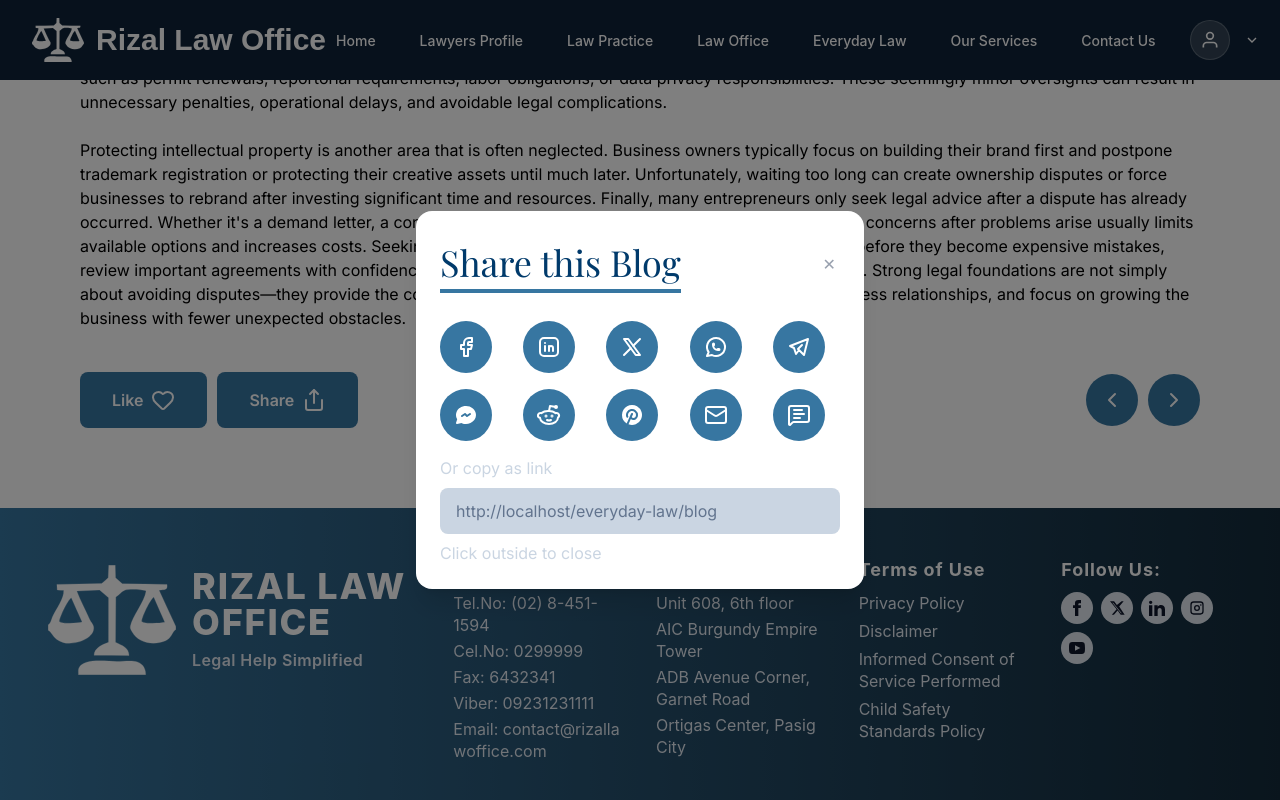
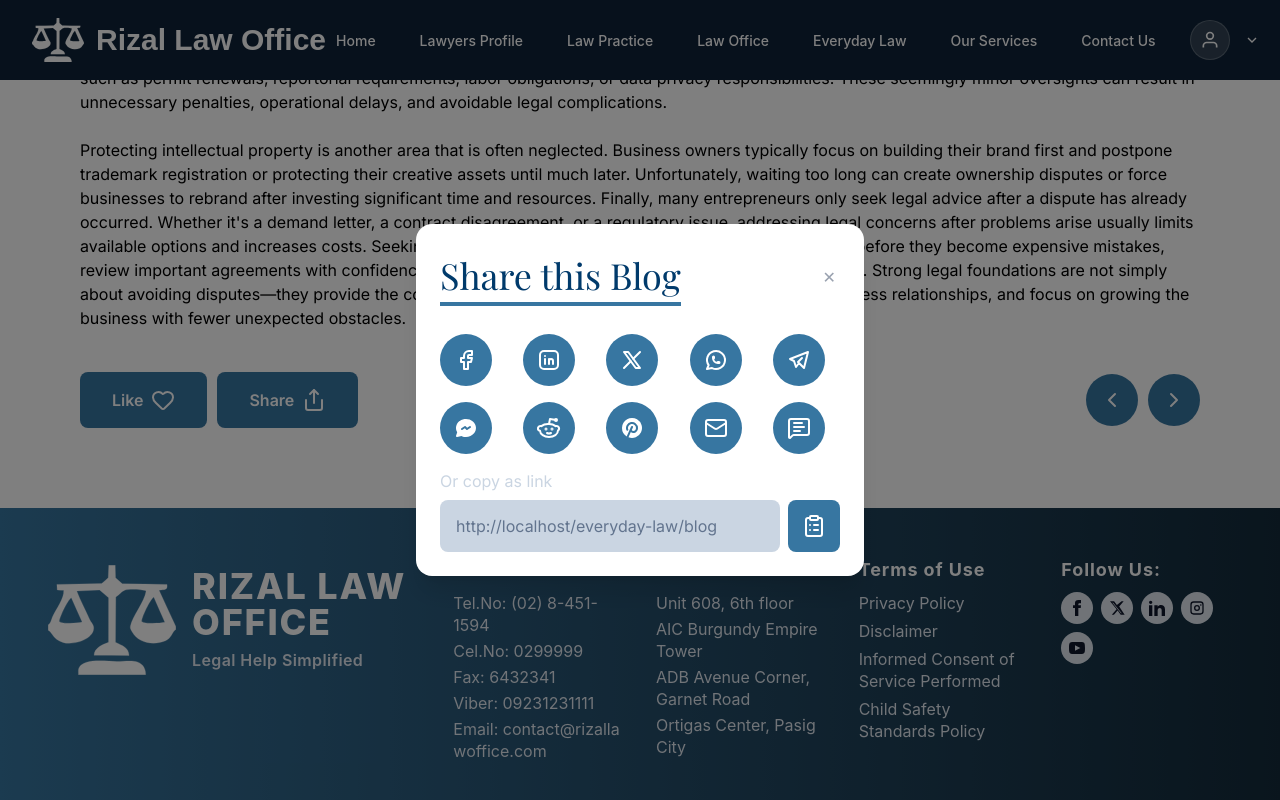
Before and after one commit to karllogdat/lexmeet-group4-template, a React (Vite) app: page /everyday-law/blog in a window 1280 px wide. Both pictures are taken after a click on the button "Share". Shown: the part 1512-2312 px from the top of the page. Built offline with nearby package versions, Linux system fonts and the light colour scheme; a web font is replaced by a local one.

Commit message:
fix: added visible button for user experience

```diff
--- a/src/components/Button.jsx
+++ b/src/components/Button.jsx
@@ -3,7 +3,7 @@ export default function Button({ children, onClick }) {
     <button
       type="button"
       onClick={onClick}
-      className="flex items-center gap-2 w-fit px-8 py-4 bg-g4-700 text-white g4-button rounded-lg cursor-pointer"
+      className="flex items-center gap-2 w-fit px-8 py-4 bg-g4-700 hover:bg-g4-500 text-white g4-button rounded-lg cursor-pointer transition-colors transition-300"
     >
       {children}
     </button>
--- a/src/components/IconButton.jsx
+++ b/src/components/IconButton.jsx
@@ -1,7 +1,10 @@
-export default function IconButton({ children }) {
+export default function IconButton({ children, onClick }) {
   return (
-    <div className="w-shrink h-shrink p-3.5 bg-g4-700 text-white rounded-lg">
+    <button
+      onClick={onClick}
+      className="w-shrink h-shrink p-3.5 bg-g4-700 hover:bg-g4-500 text-white rounded-lg transition-colors transiiton-300"
+    >
       {children}
-    </div>
+    </button>
   );
 }
--- a/src/components/everyday_law/ShareLink.jsx
+++ b/src/components/everyday_law/ShareLink.jsx
@@ -1,15 +1,19 @@
-import { useState } from "react";
+import { useRef, useState } from "react";
+import IconButton from "../IconButton";
+import { ClipboardListIcon } from "lucide-react";
 
 export default function ShareLink() {
   const [copied, setCopied] = useState(false);
 
   const shareLink = window.location.href;
 
+  const inputRef = useRef(null);
+
   const handleCopy = async (e) => {
-    e.target.select();
+    inputRef.current?.select();
 
     try {
-      await navigator.clipboard.writeText(shareLink);
+      await navigator.clipboard.writeText(inputRef.current.value);
       setCopied(true);
 
       setTimeout(() => {
@@ -22,13 +26,19 @@ export default function ShareLink() {
 
   return (
     <div className="flex flex-col gap-2">
+      <div className="flex gap-2">
         <input
+          ref={inputRef}
           type="text"
           readOnly
           value={shareLink}
           onClick={handleCopy}
           className="g4-caption w-full rounded-lg bg-slate-300 text-slate-500 px-4 py-3 cursor-pointer focus:outline-none focus:ring-2 focus:ring-g4-500"
         />
+        <IconButton onClick={handleCopy}>
+          <ClipboardListIcon />
+        </IconButton>
+      </div>
 
       {copied && (
         <p className="g4-subcaption text-slate-300">
--- a/src/pages/EverydayLawBlogPage.jsx
+++ b/src/pages/EverydayLawBlogPage.jsx
@@ -152,7 +152,6 @@ export default function EverydayLawBlogPage() {
               <div className="w-full flex flex-col gap-2 g4-caption text-slate-300">
                 <p>Or copy as link</p>
                 <ShareLink />
-                <p>Click outside to close</p>
               </div>
             </div>
           </ShareModal>
```
Lines whose indentation alone changed are shown as unchanged.
